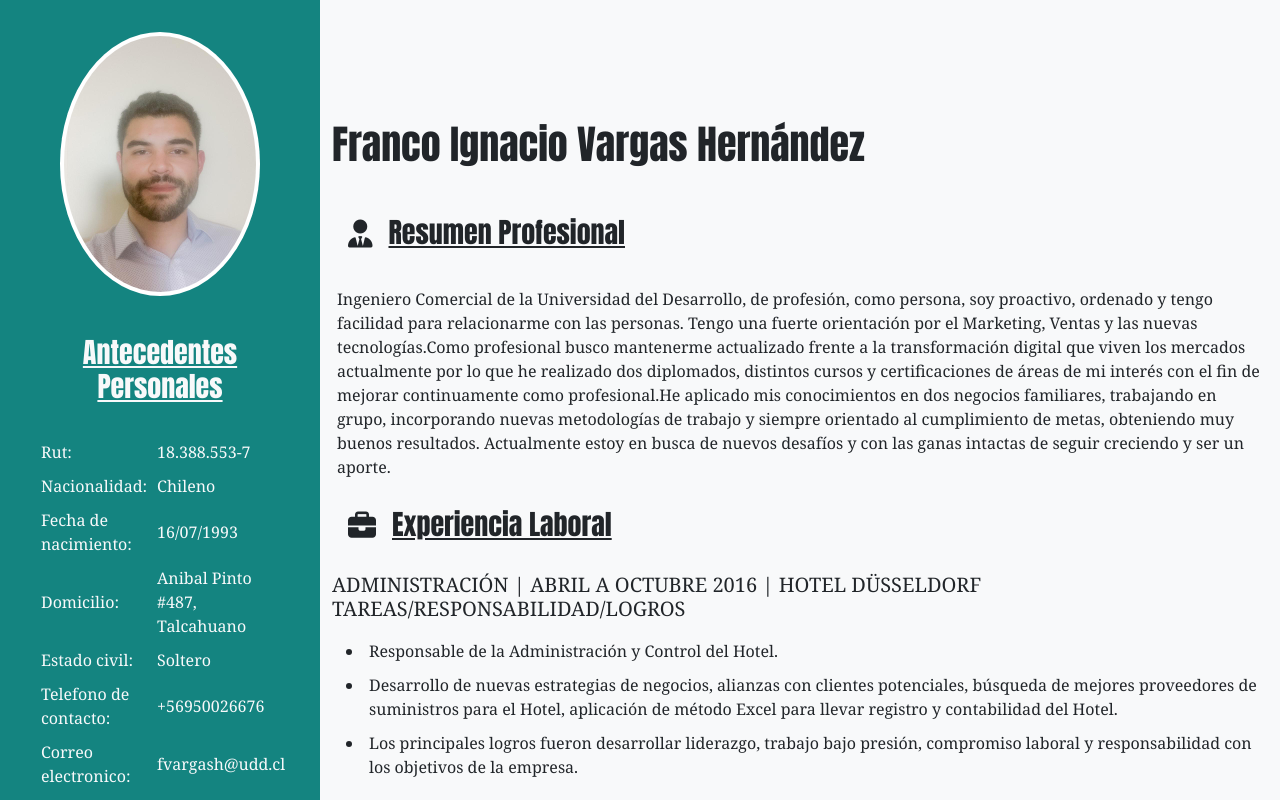
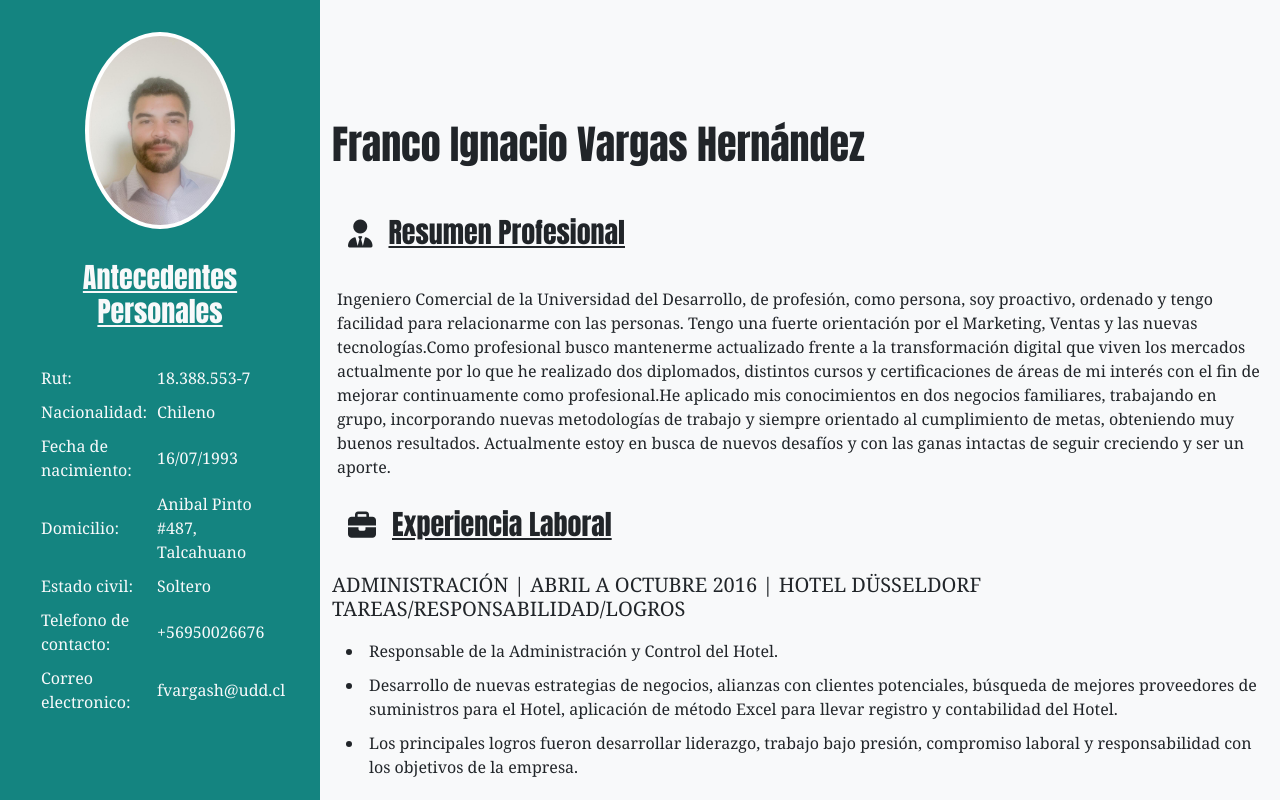
Before and after one commit to fvargash/proyecto-portafolio, a plain HTML site: page index.html in a window 1280 px wide. Shown: the top 800 px of the page. Drawn offline with nearby package versions, Linux system fonts and the light colour scheme.

Commit message:
cambio tamaño imagen y margins

```diff
--- a/index.html
+++ b/index.html
@@ -20,8 +20,8 @@
                 <div class="col mt-1">
                     <br>
                 </div>
-                <div class="imagen mt-1 mb-3">
-                    <img class="img-fluid rounded-circle border-5 p-1 bg-white" src="./assets/img/WhatsApp Image 2022-05-18 at 9.45.21 PM.jpeg" width="200" height="235">
+                <div class="imagen mt-1 mb-2">
+                    <img class="img-fluid rounded-circle border-5 p-1 bg-white" src="./assets/img/WhatsApp Image 2022-05-18 at 9.45.21 PM.jpeg" width="150" height="155">
                     <br>
                 </div>
                 <div class="datos-personales justify-content-center text-start p-4">
```
